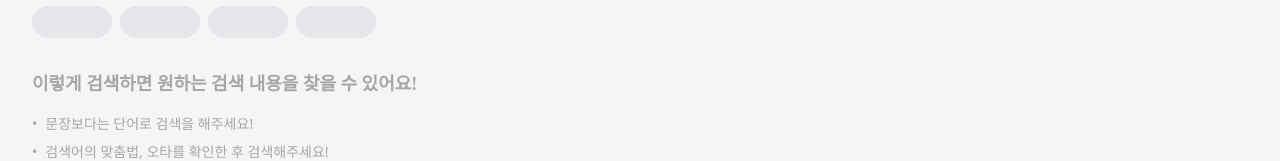
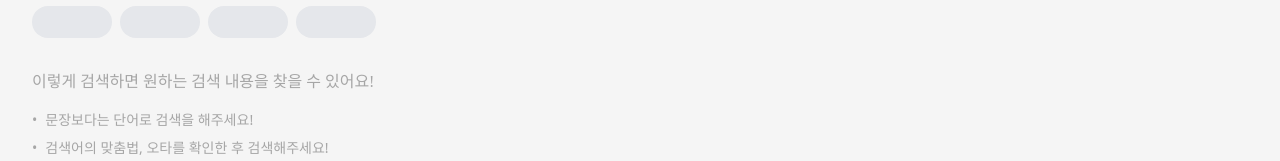
Before and after one commit to 9oormthon-univ/2025_SEASONTHON_TEAM_97_FE, a React (Vite) app: page /search in a window 1280 px wide. Shown: the part 242-403 px from the top of the page. Built offline with nearby package versions, Linux system fonts and the light colour scheme; no server answers.

Commit message:
update ~ reduce search tips title font size

```diff
--- a/src/pages/Search.jsx
+++ b/src/pages/Search.jsx
@@ -78,10 +78,10 @@ export default function SearchPage() {
 
         {/* 검색 팁 */}
         <div className="px-3 mb-6">
-          <h2 className="text-lg font-semibold text-[#A6A6A6] font-['Pretendard'] mb-4">
-            이렇게 검색하면 원하는 검색 내용을 찾을 수 있어요!
-          </h2>
-          <ul className="space-y-2 text-sm text-[#A6A6A6]">
+                     <h3 className="text-base text-[#A6A6A6] font-['Pretendard'] mb-4">
+             이렇게 검색하면 원하는 검색 내용을 찾을 수 있어요!
+           </h3>
+           <ul className="space-y-2 text-sm text-[#A6A6A6]">
             <li className="flex items-start">
               <span className="text-[#A6A6A6] mr-2">•</span>
               문장보다는 단어로 검색을 해주세요!
```
